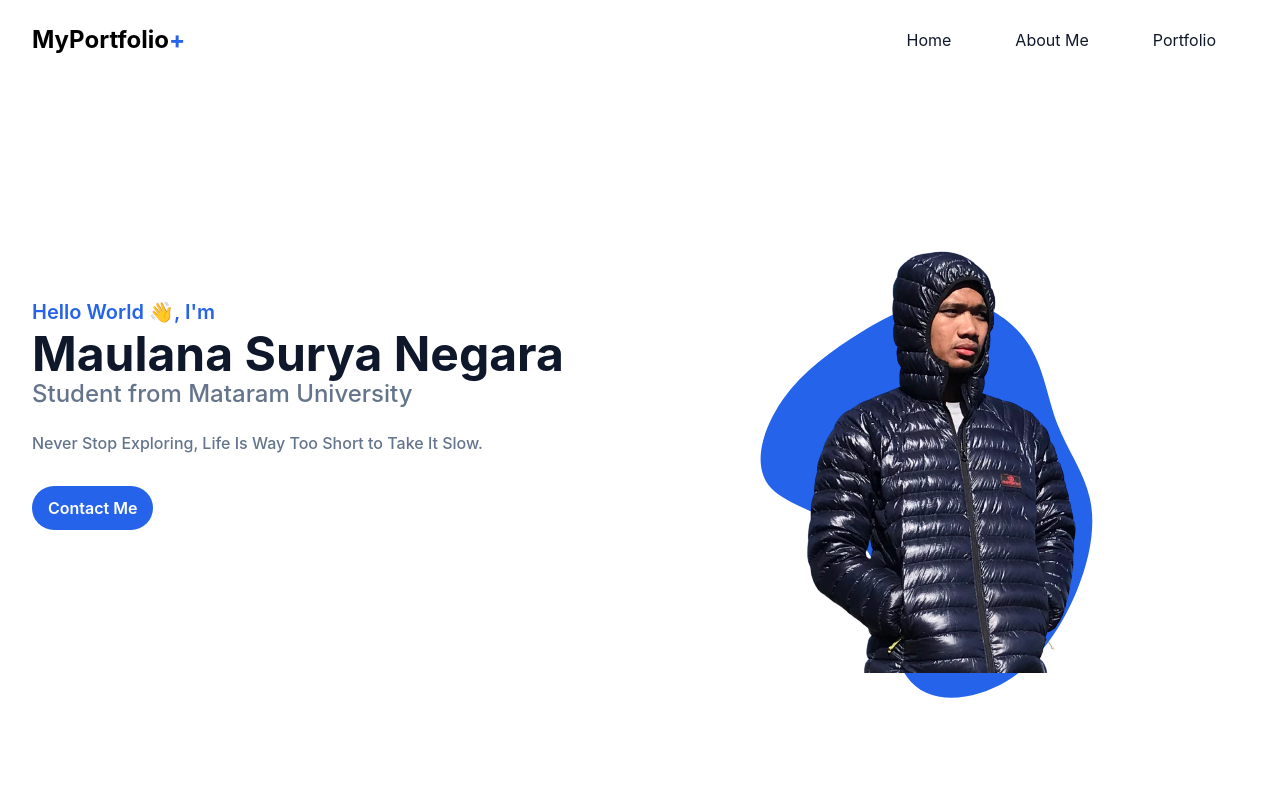
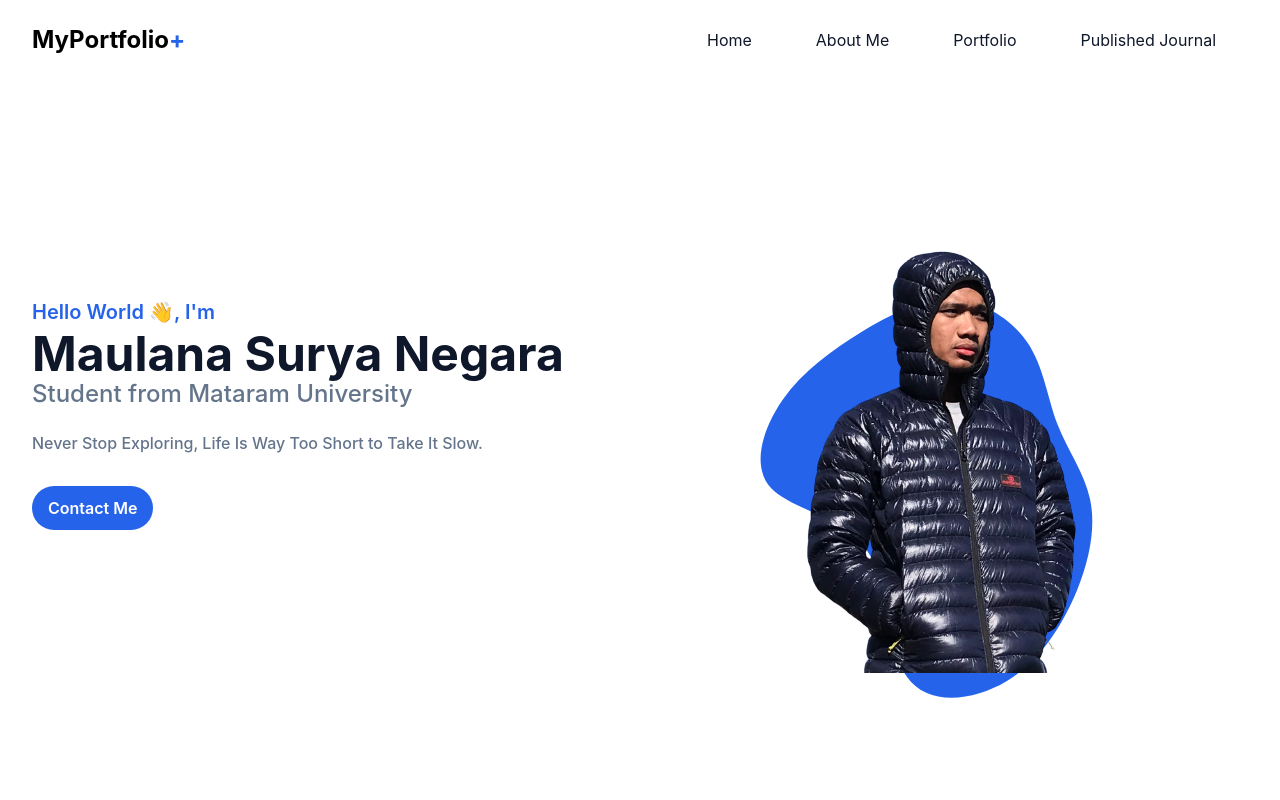
Before and after one commit to mausneg/my-portfolio, a website: page index.html in a window 1280 px wide. Shown: the top 800 px of the page. Drawn offline with nearby package versions, Linux system fonts and the light colour scheme.

Commit message:
add published journal at navbar

```diff
--- a/index.html
+++ b/index.html
@@ -38,6 +38,9 @@
                             </li>
                             <li class="group">
                                 <a class="menu" href="#portfolio">Portfolio</a>
+                            </li>
+                            <li class="group">
+                                <a class="menu" href="#published-journal">Published Journal</a>
                             </li>
                         </ul>
                     </nav>
```
